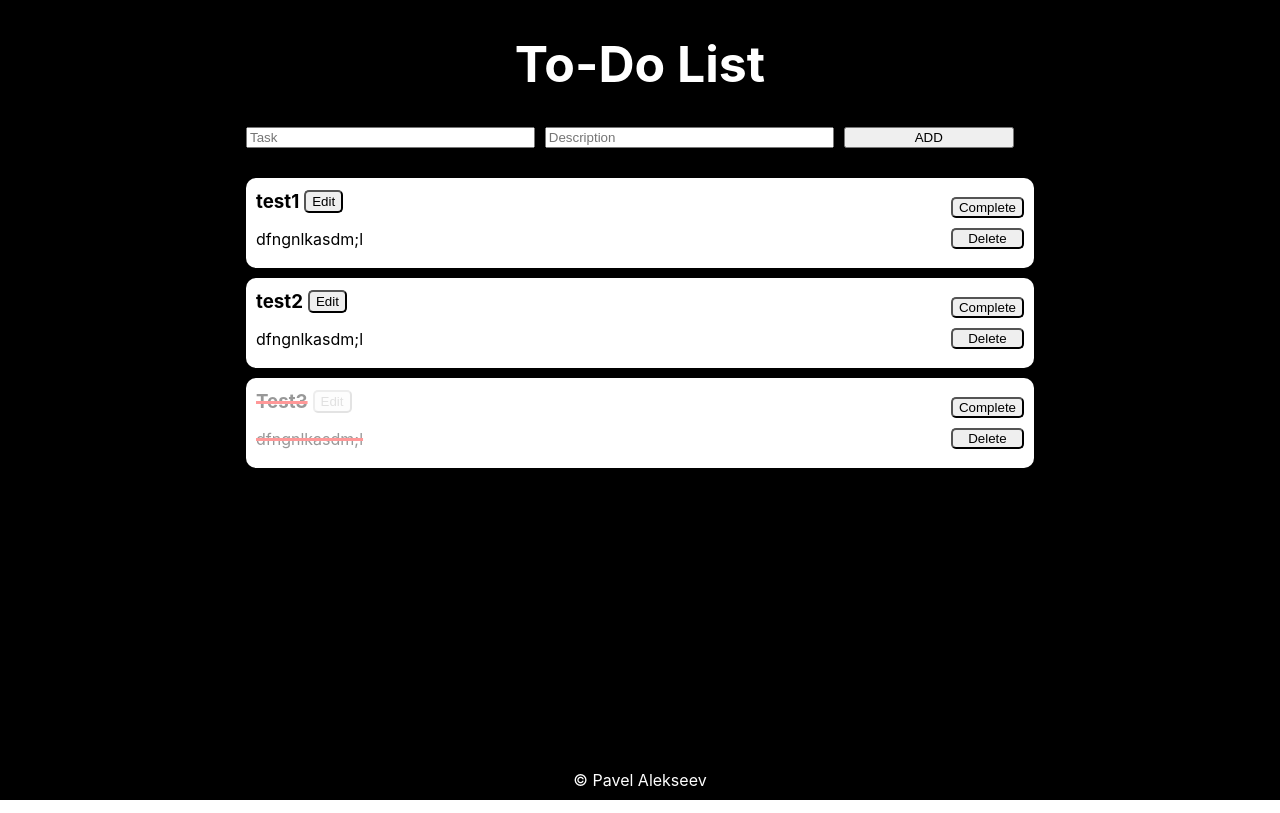
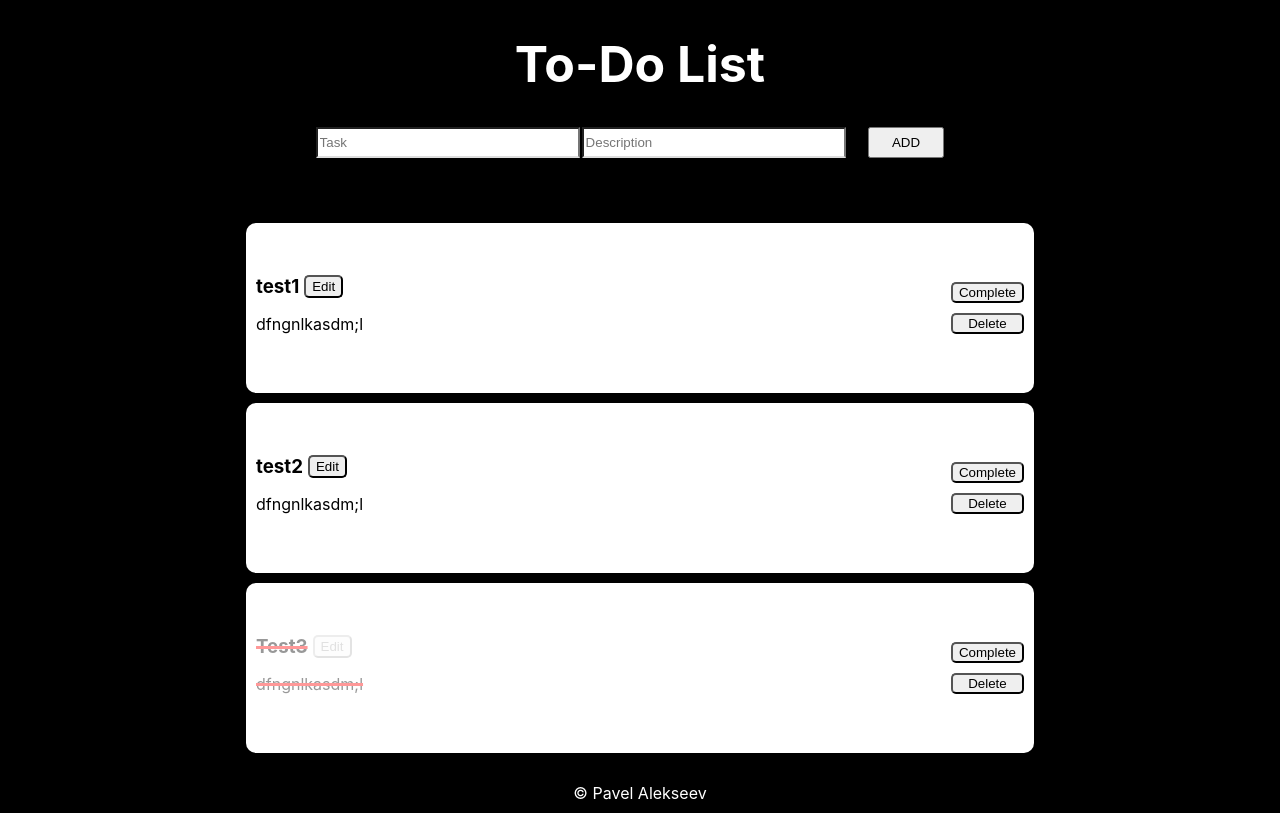
Before and after one commit to Pavel-174/to-do-list, a React (Create React App) app: page / in a window 1280 px wide. Built offline with nearby package versions, Linux system fonts and the light colour scheme.

Commit message:
validation

```diff
--- a/src/components/Panel/Panel.css
+++ b/src/components/Panel/Panel.css
@@ -6,10 +6,57 @@
     justify-content: center;
 }
 
+.panel__form {
+    display: flex;
+    flex-direction: row;
+    gap: 10px;
+    justify-content: center;
+    margin: 0;
+}
+
 .panel__input {
-   width: 25vw;
+   width: 20vw;
+   height: 25px;
 }
 
 .panel__button {
-    width: 15vw;
+    width: 6vw;
+   height: 31px;
+   margin-left: 20px;
 }
+
+
+.panel__input_type_ok {
+    border-bottom-color: rgba(0, 0, 0, 0.2);
+}
+
+.panel__input_type_error {
+    border-color: rgba(255, 0, 0, 1);
+}
+
+.panel__text-error_active{
+    display: block;
+    width: 20vw;
+}
+
+.panel__text-error_inactive{
+    visibility: hidden;
+}
+
+.panel__text-error{
+    color: rgba(255, 0, 0, 1);
+    font-size: 12px;
+    font-weight: 400;
+    line-height: 15px;
+    letter-spacing: 0em;
+    text-align: left;
+    margin-top: 5px;
+    min-height: 30px;
+    width: 20vw;
+}
+
+.panel_input-box {
+    display: flex;
+    flex-direction: column;
+    width: 20vw;
+}
--- a/src/components/Panel/Panel.tsx
+++ b/src/components/Panel/Panel.tsx
@@ -11,22 +11,89 @@ interface PanelProps {
 const Panel: React.FC<PanelProps> = ({addTask}) => {
 
   const [todo, setTodo] = useState(DEFAULT__TODO);
+  const [isTaskInputValid, setTaskInputValid] = React.useState(true);
+  const [isDescriptionInputValid, setDescriptionInputValid] = React.useState(true);
+  const [buttonSubmitState, setButtonSubmitState] = React.useState(false);
+  const [taskValidationMessage, setTaskValidationMessage] = React.useState('');
+  const [descriptionValidationMessage, setDescriptionValidationMessage] = React.useState('');
 
   function onClick () {
     addTask(todo);
     setTodo(DEFAULT__TODO);
   }
 
-  function onChange (e: React.ChangeEvent<HTMLInputElement>) {
+  function onChangeTask (e: React.ChangeEvent<HTMLInputElement>) {
     const { value, name } = e.target;
     setTodo({...todo, [name]: value});
+    checkTaskValidation(e.target);
+  };
+
+  function onChangeDescription (e: React.ChangeEvent<HTMLInputElement>) {
+    const { value, name } = e.target;
+    setTodo({...todo, [name]: value});
+    checkDescriptionValidation(e.target);
+  };
+
+   //Валидация формы
+   React.useEffect(()=> {
+    if (isTaskInputValid && isDescriptionInputValid) {
+      setButtonSubmitState(true);
+    } else {
+      setButtonSubmitState(false);
+    }
+  }, [isTaskInputValid, isDescriptionInputValid]);
+
+  function checkTaskValidation(inputElement: any) {
+    if (!inputElement.validity.valid) {
+      setTaskInputValid(false);
+      setTaskValidationMessage(inputElement.validationMessage);
+    } else {
+      setTaskInputValid(true);
+    }
+  }
+
+  function checkDescriptionValidation(inputElement: any) {
+    if (!inputElement.validity.valid) {
+      setDescriptionInputValid(false);
+      setDescriptionValidationMessage(inputElement.validationMessage);
+    } else {
+      setDescriptionInputValid(true);
+    }
   }
 
   return (
     <div className='panel'>
-      <input placeholder="Task" className='panel__input' value={todo.name} name="name" onChange={onChange}></input>
-      <input placeholder="Description" className='panel__input' value={todo.description} name="description" onChange={onChange}></input>
-      <button className='panel__button' onClick={onClick}>ADD</button>
+      <form className='panel__form'>
+        <div className='panel_input-box'>
+          <input
+            placeholder="Task"
+            className={`panel__input ${!isTaskInputValid ? 'panel__input_type_error' : 'panel__input_type_ok'}`}
+            value={todo.name}
+            name="name"
+            onChange={onChangeTask}
+            required
+            minLength={2}
+            maxLength={30}
+          >
+          </input>
+          <span className={`panel__text-error ${!isTaskInputValid ? 'panel__text-error_active' : 'panel__text-error_inactive'}`}>{taskValidationMessage}</span>
+        </div>
+        <div className='panel_input-box'>
+          <input
+            placeholder="Description"
+            className={`panel__input ${!isDescriptionInputValid ? 'panel__input_type_error' : 'panel__input_type_ok'}`}
+            value={todo.description}
+            name="description"
+            onChange={onChangeDescription}
+            required
+            minLength={2}
+            maxLength={150}
+          >
+          </input>
+          <span className={`panel__text-error ${!isDescriptionInputValid ? 'panel__text-error_active' : 'panel__text-error_inactive'}`}>{descriptionValidationMessage}</span>
+        </div>
+      </form>
+      <button className='panel__button' onClick={onClick} disabled={! buttonSubmitState ? true : false}>ADD</button>
     </div>
   );
 }
--- a/src/components/ToDoList/EditToDoLisItem/EditToDoIstItem.tsx
+++ b/src/components/ToDoList/EditToDoLisItem/EditToDoIstItem.tsx
@@ -10,6 +10,11 @@ interface EditToDoListItemProps {
 const EditToDoListItem: React.FC<EditToDoListItemProps> = ({task, changeTask}) => {
 
   const [todo, setTodo] = useState({name: task.name, description: task.description});
+  const [isTaskInputValid, setTaskInputValid] = React.useState(true);
+  const [isDescriptionInputValid, setDescriptionInputValid] = React.useState(true);
+  const [buttonSubmitState, setButtonSubmitState] = React.useState(false);
+  const [taskValidationMessage, setTaskValidationMessage] = React.useState('');
+  const [descriptionValidationMessage, setDescriptionValidationMessage] = React.useState('');
 
   function onClick () {
     changeTask(todo);
@@ -18,15 +23,71 @@ const EditToDoListItem: React.FC<EditToDoListItemProps> = ({task, changeTask}) =
   function onChangeTask (e: React.ChangeEvent<HTMLInputElement>) {
     const { value, name } = e.target;
     setTodo({...todo, [name]: value});
+    checkTaskValidation(e.target);
   };
+
+  function onChangeDescription (e: React.ChangeEvent<HTMLInputElement>) {
+    const { value, name } = e.target;
+    setTodo({...todo, [name]: value});
+    checkDescriptionValidation(e.target);
+  };
+
+   //Валидация формы
+   React.useEffect(()=> {
+    if (isTaskInputValid && isDescriptionInputValid) {
+      setButtonSubmitState(true);
+    } else {
+      setButtonSubmitState(false);
+    }
+  }, [isTaskInputValid, isDescriptionInputValid]);
+
+  function checkTaskValidation(inputElement: any) {
+    if (!inputElement.validity.valid) {
+      setTaskInputValid(false);
+      setTaskValidationMessage(inputElement.validationMessage);
+    } else {
+      setTaskInputValid(true);
+    }
+  }
+
+  function checkDescriptionValidation(inputElement: any) {
+    if (!inputElement.validity.valid) {
+      setDescriptionInputValid(false);
+      setDescriptionValidationMessage(inputElement.validationMessage);
+    } else {
+      setDescriptionInputValid(true);
+    }
+  }
 
   return (
     <li className="todolist__item" key={task.id}>
-      <div className='todolist__input-box'>
-        <input placeholder="Task" className='todolist__input' value={todo.name} name="name" onChange={onChangeTask}></input>
-        <input placeholder="Description" className='todolist__input' value={todo.description} name="description" onChange={onChangeTask}></input>
-      </div>
-      <button className='todolist__button' onClick={onClick}>Save</button>
+      <form className='todolist__input-box'>
+        <input
+          placeholder="Task"
+          className={`todolist__input ${!isTaskInputValid ? 'todolist__input_type_error' : 'todolist__input_type_ok'}`}
+          value={todo.name}
+          name="name"
+          onChange={onChangeTask}
+          required
+          minLength={2}
+          maxLength={30}
+        >
+        </input>
+        <span className={`todolist__text-error ${!isTaskInputValid ? 'todolist__text-error_active' : 'todolist__text-error_inactive'}`}>{taskValidationMessage}</span>
+        <input
+          placeholder="Description"
+          className={`todolist__input ${!isDescriptionInputValid ? 'todolist__input_type_error' : 'todolist__input_type_ok'}`}
+          value={todo.description}
+          name="description"
+          onChange={onChangeDescription}
+          required
+          minLength={2}
+          maxLength={150}
+        >
+        </input>
+        <span className={`todolist__text-error ${!isDescriptionInputValid ? 'todolist__text-error_active' : 'todolist__text-error_inactive'}`}>{descriptionValidationMessage}</span>
+      </form>
+      <button className='todolist__button' onClick={onClick} disabled={! buttonSubmitState ? true : false}>Save</button>
     </li>
   );
 }
--- a/src/components/ToDoList/ToDoList.css
+++ b/src/components/ToDoList/ToDoList.css
@@ -4,6 +4,8 @@ margin: 30px 0;
 
 .todolist__text {
     color: black;
+    max-width: 45vw;
+    text-align: center;
 }
 .todolist__header {
     color: black;
@@ -17,11 +19,11 @@ margin: 30px 0;
     justify-content: space-between;
     background-color: white;
     margin-top: 10px;
-    padding: 0 10px;
+    padding: 10px 10px;
     border-radius: 10px;
     text-align: left;
     width: 60vw;
-    min-height: 90px;
+    min-height: 150px;
 }
 
 .todolist__list {
@@ -84,3 +86,32 @@ margin: 30px 0;
 .todolist__button_item {
     margin: 8px 0 0 5px;
 }
+
+.todolist__input_type_ok {
+    border-bottom-color: rgba(0, 0, 0, 0.2);
+}
+
+.todolist__input_type_error {
+    border-color: rgba(255, 0, 0, 1);
+}
+
+.todolist__text-error_active{
+    display: block;
+}
+
+.todolist__text-error_inactive{
+    visibility: hidden;
+}
+
+.todolist__text-error{
+    color: rgba(255, 0, 0, 1);
+    font-family: Inter, Arial, Helvetica, sans-serif;
+    font-size: 12px;
+    font-weight: 400;
+    line-height: 15px;
+    letter-spacing: 0em;
+    text-align: left;
+    margin-top: 5px;
+    max-width: 358px;
+    min-height: 30px;
+}
```
Also changed, not shown: 1 other file (tests, documents, lock files or other folders).
